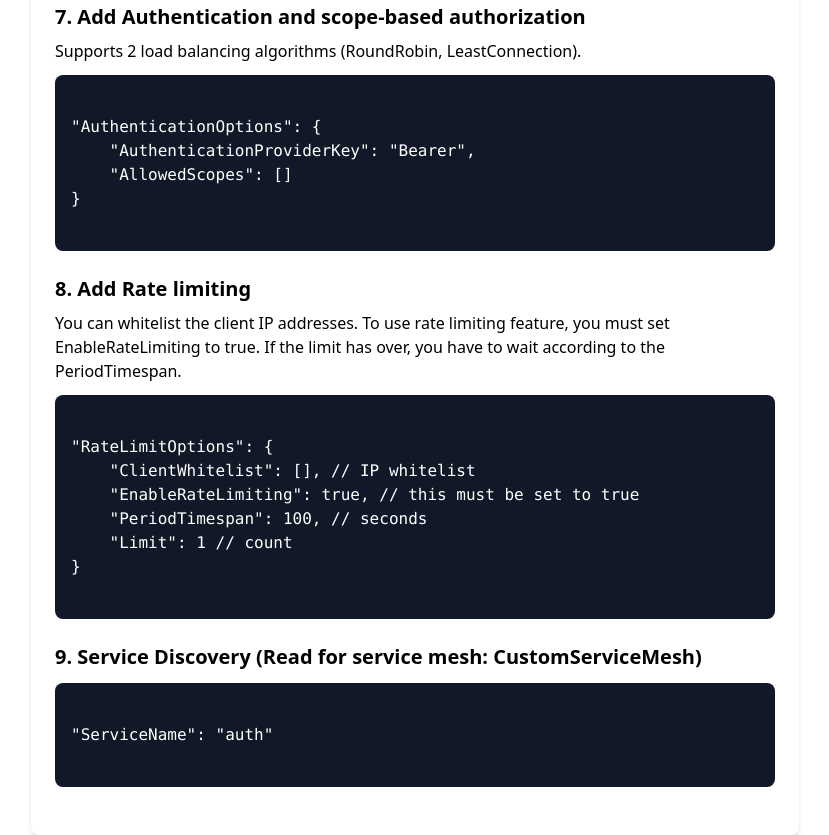
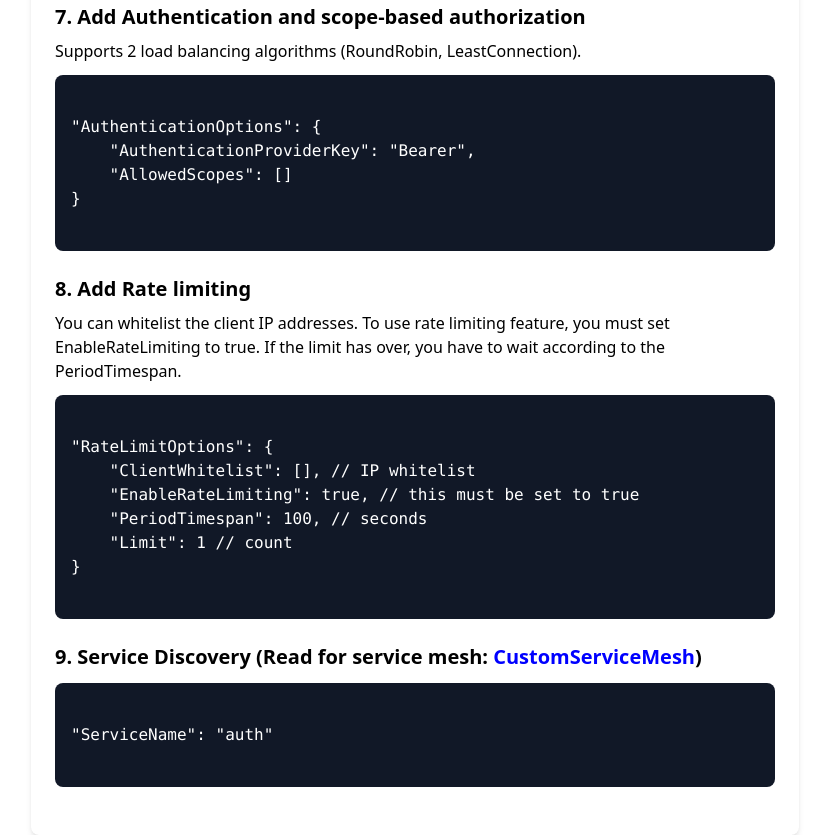
Before and after one commit to Linn-Thit-Htoo/Manual-Ocelot.Docs, a plain HTML site: page index.html in a window 1280 px wide. Shown: the part 2389-3224 px from the top of the page, without its empty margins (225-1054 px from the left). Drawn offline with nearby package versions, Linux system fonts and the light colour scheme.

Commit message:
Update index.html

```diff
--- a/index.html
+++ b/index.html
@@ -239,7 +239,7 @@ app.UseOcelot();
 
       <div class="mb-6">
         <h2 class="text-xl font-semibold mb-2">
-          9. Service Discovery (Read for service mesh: <a href="https://customserviceregistry.vercel.app">CustomServiceMesh</a>)
+          9. Service Discovery (Read for service mesh: <a style="color: blue;" href="https://customserviceregistry.vercel.app">CustomServiceMesh</a>)
         </h2>
         <pre class="bg-gray-900 mt-3 text-white p-4 rounded-lg overflow-x-auto">
         <code>
```
